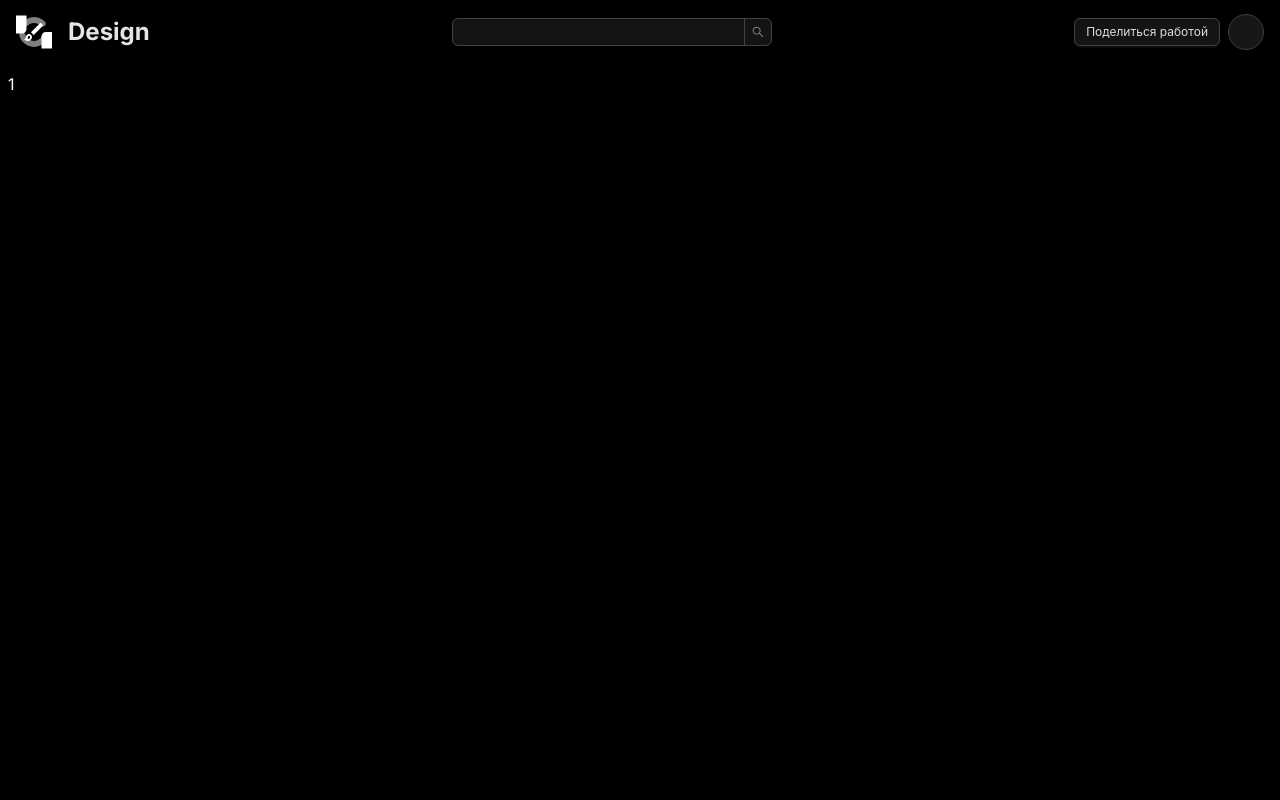
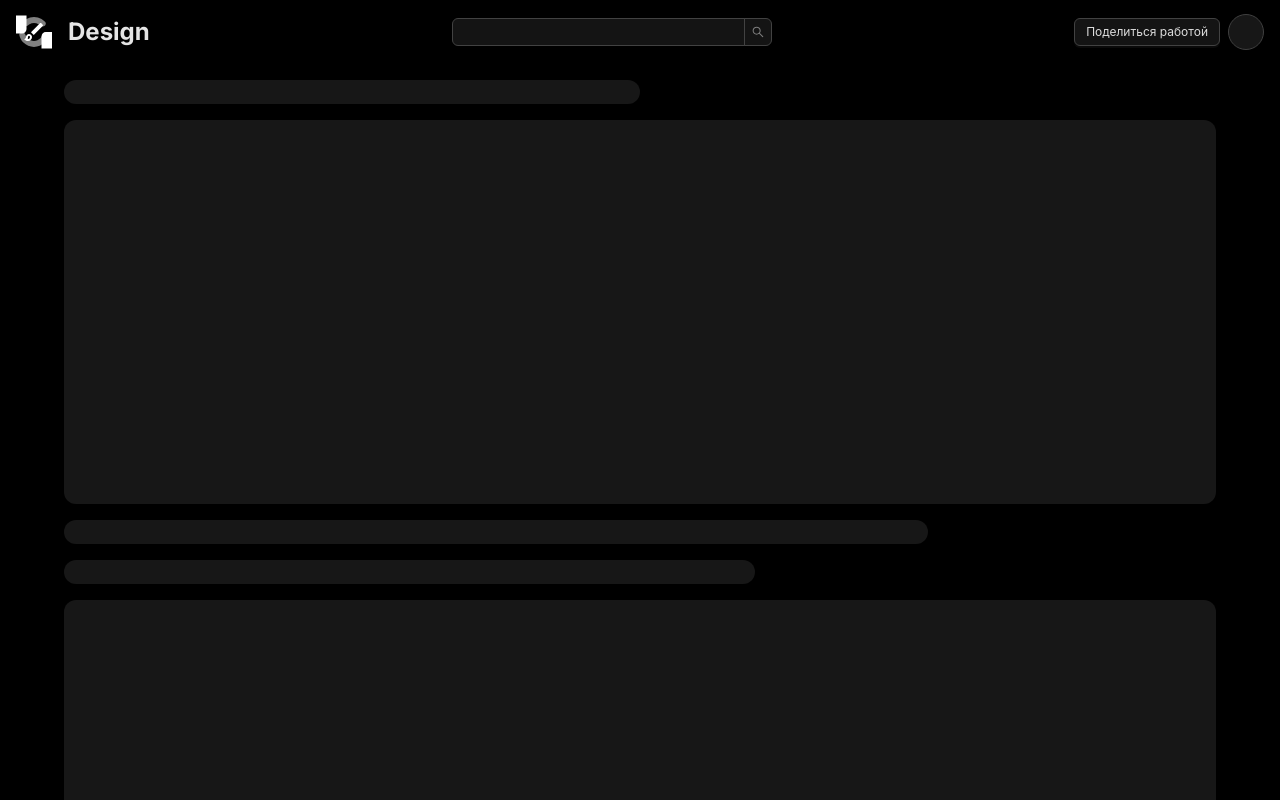
Before and after one commit to YZ13-ENV/bum, a Next.js app: page /shot/1 in a window 1280 px wide. Built offline with nearby package versions, Linux system fonts and the light colour scheme.

Commit message:
added loader animation for shot page

```diff
--- a/app/shot/[shotId]/page.tsx
+++ b/app/shot/[shotId]/page.tsx
@@ -1,4 +1,7 @@
+'use client'
 import React from 'react'
+import ImageLoader from '@/components/shared/ImageLoader'
+import TextLoader from '@/components/shared/TextLoader'
 type Props = {
     params: {
         shotId: string
@@ -6,7 +9,17 @@ type Props = {
 }
 const ShotPage = ({ params }: Props) => {
     return (
-        <div className='p-2'>{params.shotId}</div>
+        <div className='flex w-full h-full p-4 overflow-hidden'>
+            <div className="w-full h-full"></div>
+            <div className="flex flex-col w-full h-full max-w-6xl gap-4 shrink-0">
+                <TextLoader width='50%' />
+                <ImageLoader />
+                <TextLoader width='75%' delay={500} />
+                <TextLoader width='60%' delay={750} />
+                <ImageLoader delay={900} />
+            </div>
+            <div className="w-full h-full"></div>
+        </div>
     )
 }
 
--- /dev/null
+++ b/components/shared/ImageLoader.tsx
@@ -0,0 +1,31 @@
+import { animated, useSpring } from '@react-spring/web'
+import { BiImage } from 'react-icons/bi'
+import React from 'react'
+import { easings } from '@react-spring/web'
+
+type Props = {
+    delay?: number
+}
+const ImageLoader = ({ delay=0 }: Props) => {
+    const ImageSpring = useSpring({
+        from: {
+            opacity: 0,
+            height: '0rem',
+        },
+        to: {
+            opacity: 1,
+            height: '24rem'
+        },
+        config: {
+            duration: 2000,
+            easing: easings.easeInOutCubic
+        },
+        delay: delay
+    })
+    return (
+        <animated.div style={{...ImageSpring}}
+        className="flex items-center justify-center w-full shrink-0 rounded-xl bg-neutral-900" />
+    )
+}
+
+export default ImageLoader
--- /dev/null
+++ b/components/shared/TextLoader.tsx
@@ -0,0 +1,31 @@
+import React from 'react'
+import { animated, useSpring } from '@react-spring/web'
+import { easings } from '@react-spring/web'
+
+type Props =  {
+    delay?: number
+    width?: string
+}
+const TextLoader = ({ delay=0, width='100%' }: Props) => {
+    const LineTextSpring = useSpring({
+        from: {
+            opacity: 0,
+            width: '0%',
+        },
+        to: {
+            opacity: 1,
+            width: width
+        },
+        config: {
+            duration: 2500,
+            easing: easings.easeInOutCubic
+        },
+        delay: delay
+    })
+    return (
+        <animated.div style={{...LineTextSpring}}
+        className="h-6 shrink-0 rounded-xl bg-neutral-900" />
+    )
+}
+
+export default TextLoader
```
